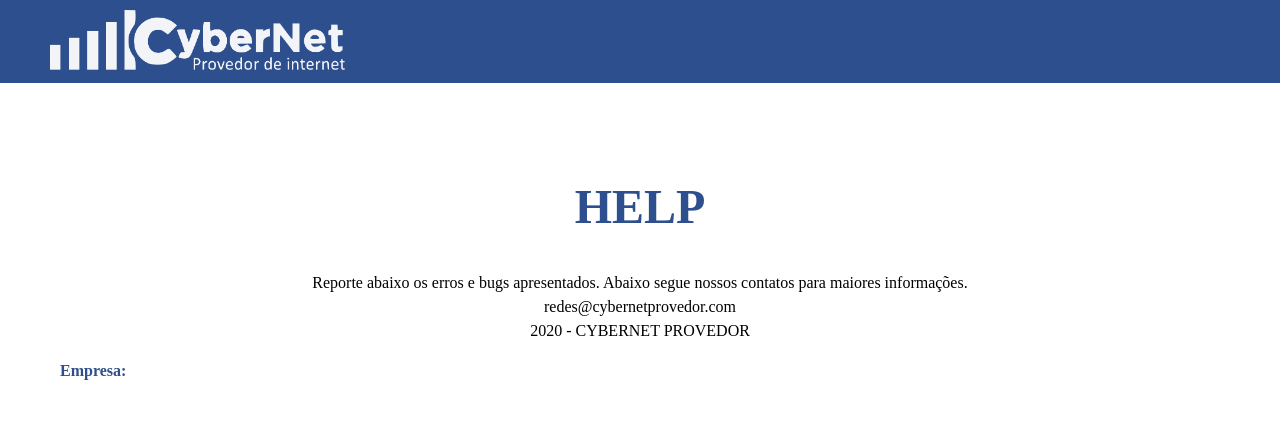
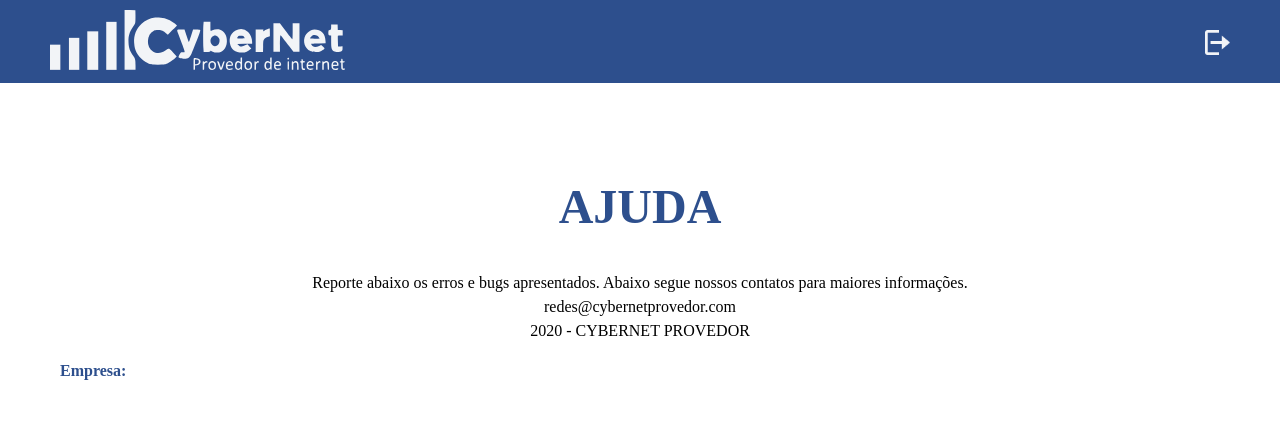
Before and after one commit to monteirocarlos/chamados, a PHP site: page /view/bug.html in a window 1280 px wide. Shown: the top 428 px of the page. Run offline with PHP 8.4, Linux system fonts and the light colour scheme; some web fonts are replaced.

Commit message:
Feito alteração de imagens para svg

```diff
--- a/css/_menu.scss
+++ b/css/_menu.scss
@@ -21,5 +21,13 @@ header {
 
 .menu_logo {
     height: 60px;
+}
 
+.sessao {
+    text-align: right;
+    margin-top: 20px;
+    img {
+        width: 25px;
+        height: 25px;
+    }
 }
--- a/css/_painel.scss
+++ b/css/_painel.scss
@@ -30,12 +30,3 @@
          text-decoration: none;
      }
  }
-
- .sessao {
-     text-align: right;
-     margin-top: 20px;
-     img {
-         width: 20px;
-         height: 20px;
-     }
- }
--- a/css/style.css
+++ b/css/style.css
@@ -286,6 +286,16 @@ header {
   height: 60px;
 }
 
+.sessao {
+  text-align: right;
+  margin-top: 20px;
+}
+
+.sessao img {
+  width: 25px;
+  height: 25px;
+}
+
 .titulo {
   margin-top: 100px;
   font-weight: bold;
@@ -330,16 +340,6 @@ header {
 
 .painel_geral a {
   text-decoration: none;
-}
-
-.sessao {
-  text-align: right;
-  margin-top: 20px;
-}
-
-.sessao img {
-  width: 20px;
-  height: 20px;
 }
 
 .form_top {
--- a/view/bug.html
+++ b/view/bug.html
@@ -7,19 +7,27 @@
     <title>Reportar Problemas - Cybernet</title>
 </head>
 <body>
+
     <header>
         <div class="container">
             <div class="grid-4">
-                <a href="painel.php"><img class="menu_logo" src="../img/logo.png" alt=""></a>
+               <a href="painel.php"><img class="menu_logo" src="../img/logo.svg" alt=""></a>
+            </div>
+            <div class="grid-12">
+            <div class="sessao">
+            <a href="../controller/logout.php"><img class="menu_logo" src="../img/logout.png" alt=""></a>
+               </div>
             </div>
         </div>
+
+    </header>
 
     </header>
 
     <section>
         <div class="container ">
             <div class="titulo">
-            <h1>HELP</h1>
+            <h1>AJUDA</h1>
         </div>
         </div>
     </section>
--- a/view/clientes.php
+++ b/view/clientes.php
@@ -14,7 +14,7 @@ include ("../controller/banco.php");
     <header>
         <div class="container">
             <div class="grid-4">
-                <a href="painel.html"><img class="menu_logo" src="../img/logo.png" alt=""></a>
+                <a href="painel.html"><img class="menu_logo" src="../img/logo.svg" alt=""></a>
             </div>
 
         </div>
--- a/view/painel.php
+++ b/view/painel.php
@@ -16,7 +16,7 @@ include ("../controller/verifica_login.php");
     <header>
         <div class="container">
             <div class="grid-4">
-               <a href="painel.php"><img class="menu_logo" src="../img/logo.png" alt=""></a>
+               <a href="painel.php"><img class="menu_logo" src="../img/logo.svg" alt=""></a>
             </div>
             <div class="grid-12">
             <div class="sessao">
@@ -85,6 +85,7 @@ include ("../controller/verifica_login.php");
             </div>
             </div>
         </a>
+        </div>
     </section>
 
     <footer>
```
Also changed, not shown: view/cadastro.html (+7 -1 lines), view/perfil.html (+7 -1 lines), view/teste.php (deleted, +0 -60 lines), view/teste2.php (deleted, +0 -12 lines), view/view.php (+7 -2 lines), img/logo.svg (added), img/logout.svg (added), 1 other file.
